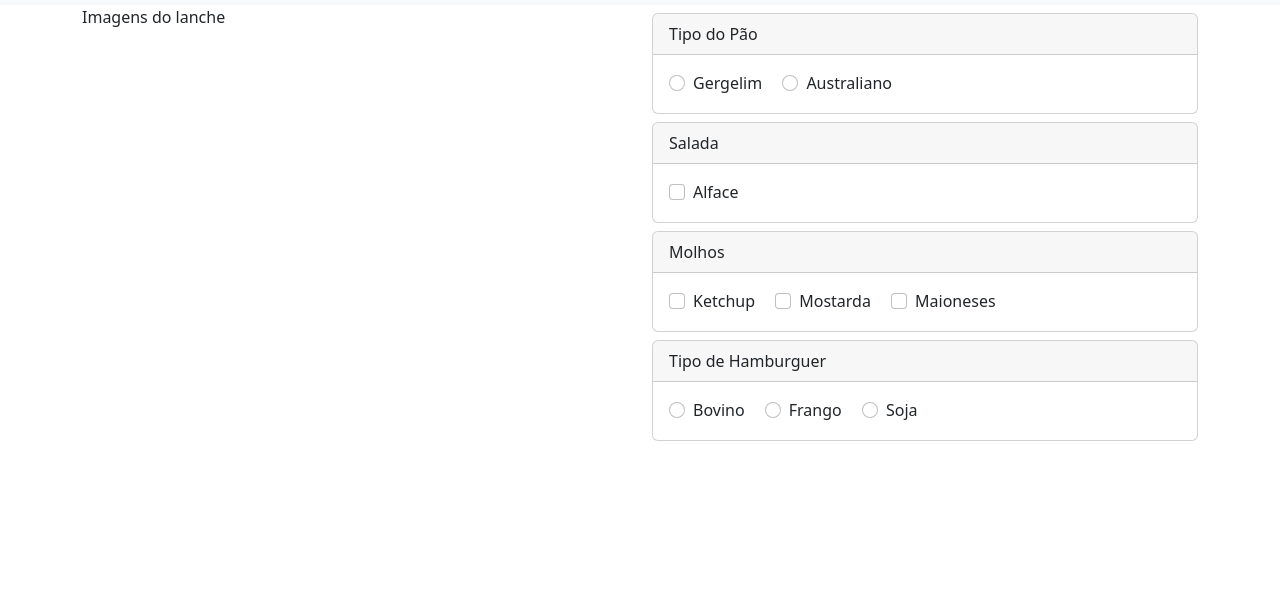
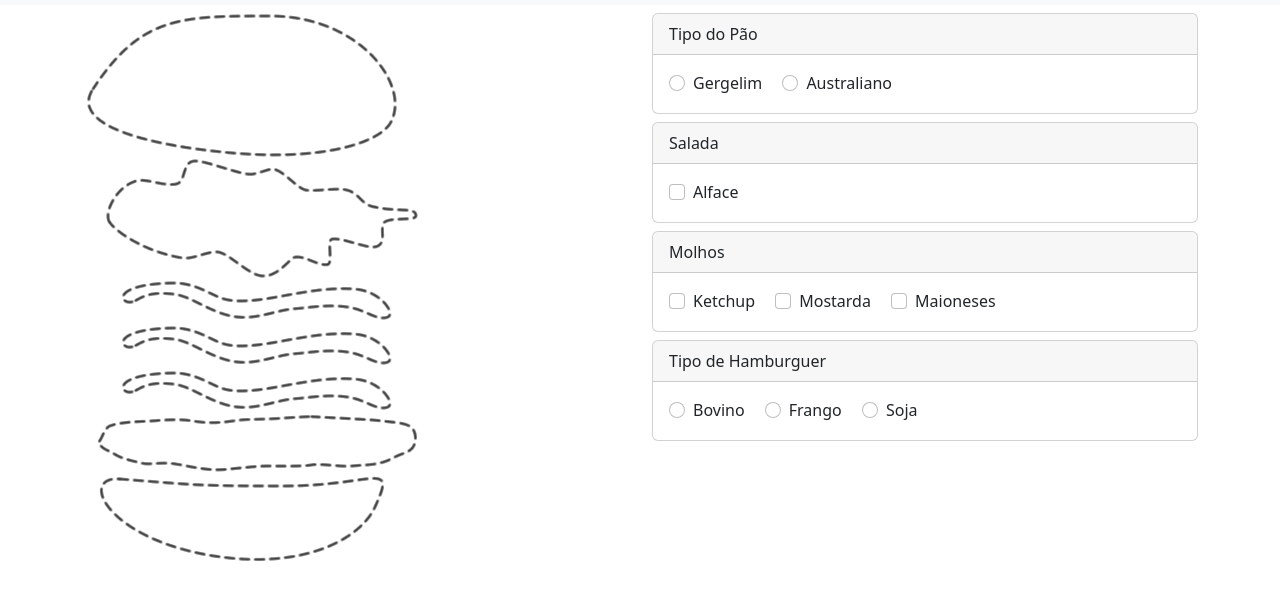
Before and after one commit to KarenTorresDev/VueJs-ProjetoMontandoLanche, a plain HTML site: page index.html in a window 1280 px wide. Shown: the part 45-644 px from the top of the page. Drawn offline with nearby package versions, Linux system fonts and the light colour scheme.

Commit message:
imagens com propriedade computed

```diff
--- a/index.html
+++ b/index.html
@@ -27,7 +27,18 @@
 
             <div class="row">
                 <div class="col-md-6">
-                    Imagens do lanche
+                    <div class="row mt-2">
+                        <div class="col">
+                            <img :src="pao[0]">
+                            <img :src="alface">
+                            <img :src="ketchup">
+                            <img :src="maionese">
+                            <img :src="mostarda">
+                            <img :src="hamburguer">
+                            <img :src="pao[1]">
+
+                        </div>
+                    </div>
                 </div>
                 <div class="col-md-6">
                     <!-- TIPO DE PÃO -->
@@ -118,7 +129,27 @@
 
     <script>
         const vm = new Vue({
-            el: '#app'
+            el: '#app',
+            computed: {
+                pao() {
+                    return ['imagens/padrao/pao_superior.png', 'imagens/padrao/pao_inferior.png']
+                },
+                alface() {
+                    return 'imagens/padrao/alface.png'
+                },
+                ketchup() {
+                    return 'imagens/padrao/molho.png'
+                },
+                maionese() {
+                    return 'imagens/padrao/molho.png'
+                },
+                mostarda() {
+                    return 'imagens/padrao/molho.png'
+                },
+                hamburguer() {
+                    return 'imagens/padrao/hamburguer.png'
+                }
+            }
         })
     </script>
 </body>
```
